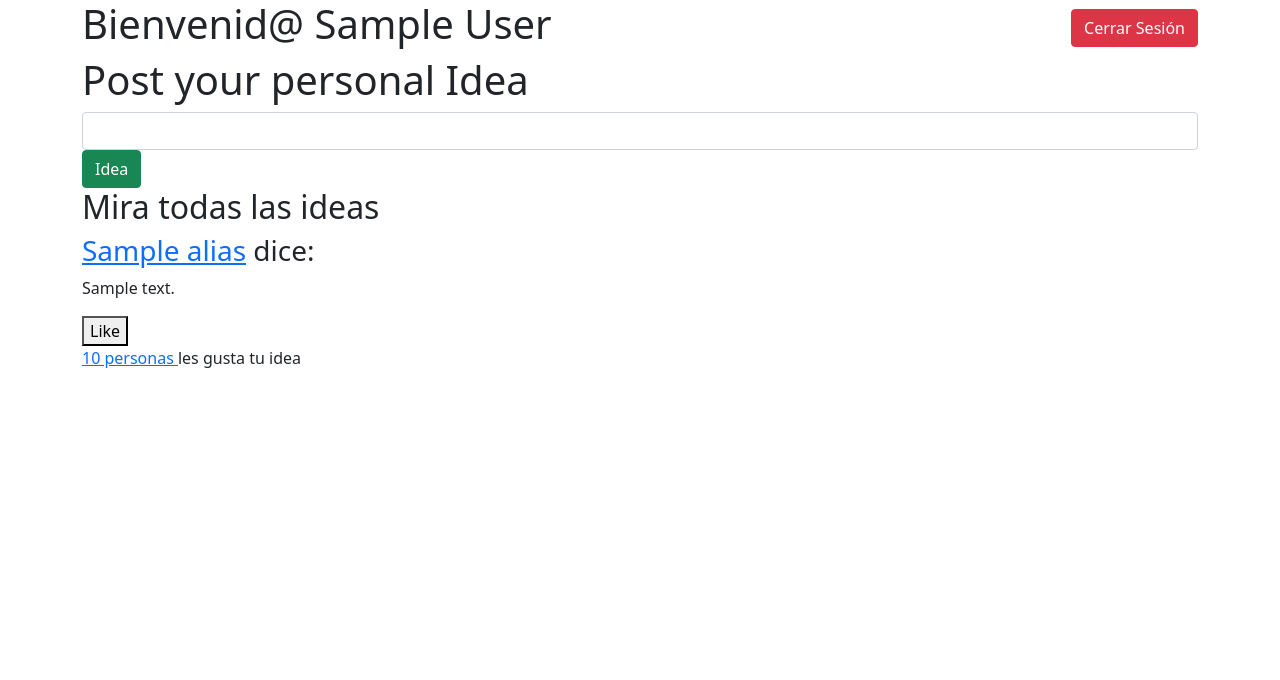
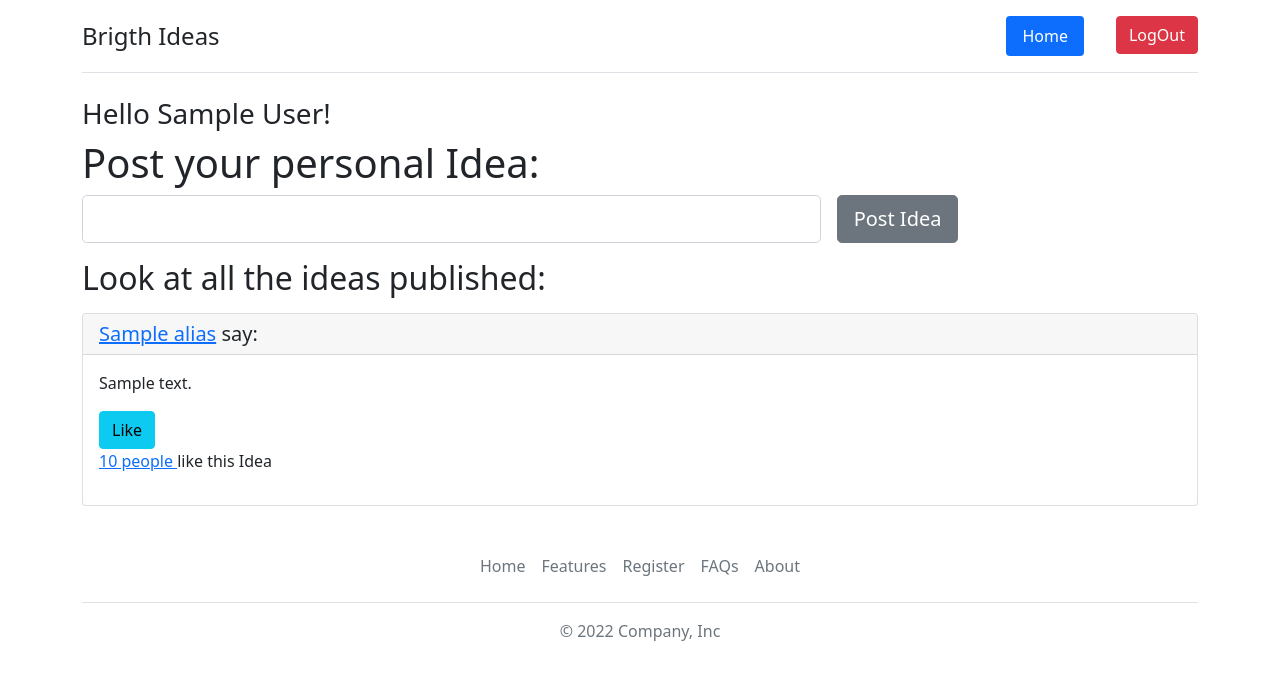
Before and after one commit to yalejop/bright_ideas, a Python web app: template flask_app/templates/dashboard.html in a window 1280 px wide. Shown: the top 680 px of the page. Run offline with Jinja, Linux system fonts and the light colour scheme; the template is opened without the code that fills it: most values are stand-ins (such as "Sample title", 1, 10 or a date in 2020).

Commit message:
give css styles to others templates with boostrap

```diff
--- a/flask_app/templates/dashboard.html
+++ b/flask_app/templates/dashboard.html
@@ -9,12 +9,21 @@
 </head>
 <body>
     <div class="container">
+        <header class="d-flex flex-wrap justify-content-center py-3 mb-4 border-bottom">
+            <a href="/dashboard" class="d-flex align-items-center mb-3 mb-md-0 me-md-auto text-dark text-decoration-none">
+            <span class="fs-4">Brigth Ideas</span>
+            </a>
+            <ul class="nav nav-pills">
+                <li class="nav-item"><a href="#" class="nav-link active" aria-current="page">Home</a></li>
+                <li class="nav-item"><a href="#" class="nav-link" aria-current="page"></a></li>
+                <li class="nav-item"><a href="/logout/" class="btn btn-danger">LogOut</a></li>
+            </ul>
+        </header>
         <div class="row">
-            <header class="d-flex justify-content-between align-items-center">
-                <h1>Bienvenid@ {{usuario.full_name}}</h1>
-                <a href="/logout/" class="btn btn-danger">Cerrar Sesión</a>
-            </header>
-            <h1>Post your personal Idea</h1>
+            <div class="d-flex justify-content-between align-items-center">
+                <h3>Hello {{usuario.full_name}}!</h3>
+            </div>
+            <h1>Post your personal Idea:</h1>
             {% with messages = get_flashed_messages(category_filter=['posts'])%}
                 {% if messages %}
                     <div class="alert alert-danger">
@@ -26,30 +35,47 @@
             {% endwith %}
             <form action="/dashboard/create/post" method="post">
                 <div class="form-group">
-                    <input type="hidden" name="users_id" value="{{usuario.id}}">
-                    <input type="text" name="description"  class="form-control" id="description">
-                    <input type="submit" value="Idea" class="btn btn-success">
+                    <div class="row g-3">
+                        <input type="hidden" name="users_id" value="{{usuario.id}}">
+                        <div class="col-sm-8">
+                            <input type="text" name="description"  class="form-control form-control-lg" id="description">
+                        </div>
+                        <div class="col-sm">
+                            <input type="submit" value="Post Idea" class="btn btn-secondary btn-lg form-control-lg">
+                        </div>
+                    </div>
                 </div>
             </form>
         </div>
-        <div class="row">
-            <h2>Mira todas las ideas</h2>
+        <div class="mt-3">
+            <h2>Look at all the ideas published:</h2>
             {% for post in posts %}
-                <h3><a href="/users/{{post.users_id}}">{{post.alias}}</a> dice:</h3>
-                <fieldset>
-                    <p>
+            <div class="card mt-3">
+                <h5 class="card-header"><a href="/users/{{post.users_id}}">{{post.alias}}</a> say:</h5>
+                <div class="card-body">
+                    <p class="card-text">
                         {{post.description}}
                     </p>
-                </fieldset>
-                <form action="/dashboard/create/like" method="post">
-                    <input type="hidden" name="users_id" value="{{usuario.id}}">
-                    <input type="hidden" name="posts_id" value="{{post.id}}">
-                    <button type="submit" value="1" name="likes"> Like </button>
-                </form>
-                <p><a href="/bright_ideas/{{post.id}}">{{post.post_likes}} personas </a>les gusta tu idea</p>
+                    <form action="/dashboard/create/like" method="post">
+                        <input type="hidden" name="users_id" value="{{usuario.id}}">
+                        <input type="hidden" name="posts_id" value="{{post.id}}">
+                        <button class="btn btn-info" type="submit" value="1" name="likes"> Like </button>
+                    </form>
+                    <p><a href="/bright_ideas/{{post.id}}">{{post.post_likes}} people </a>like this Idea</p>
+                </div>
+            </div>
             {% endfor %}
         </div>
+        <footer class="py-3 my-4">
+            <ul class="nav justify-content-center border-bottom pb-3 mb-3">
+                <li class="nav-item"><a href="/" class="nav-link px-2 text-muted">Home</a></li>
+                <li class="nav-item"><a href="#" class="nav-link px-2 text-muted">Features</a></li>
+                <li class="nav-item"><a href="/register" class="nav-link px-2 text-muted">Register</a></li>
+                <li class="nav-item"><a href="#" class="nav-link px-2 text-muted">FAQs</a></li>
+                <li class="nav-item"><a href="#" class="nav-link px-2 text-muted">About</a></li>
+            </ul>
+            <p class="text-center text-muted">&copy; 2022 Company, Inc</p>
+        </footer>
     </div>
-
 </body>
 </html>
```
Also changed, not shown: flask_app/templates/show_post.html (+28 -12 lines), flask_app/templates/show_user.html (+33 -15 lines).
